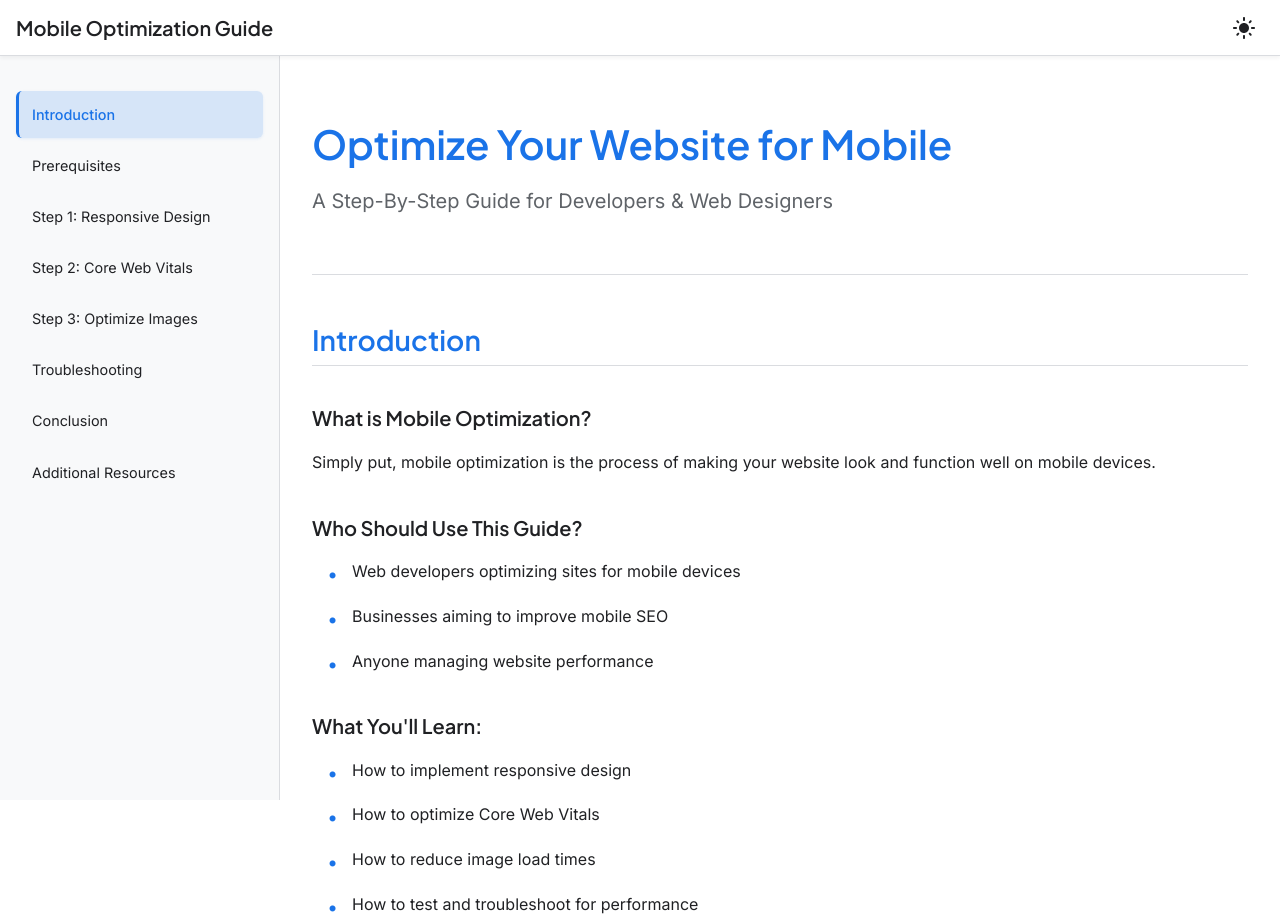
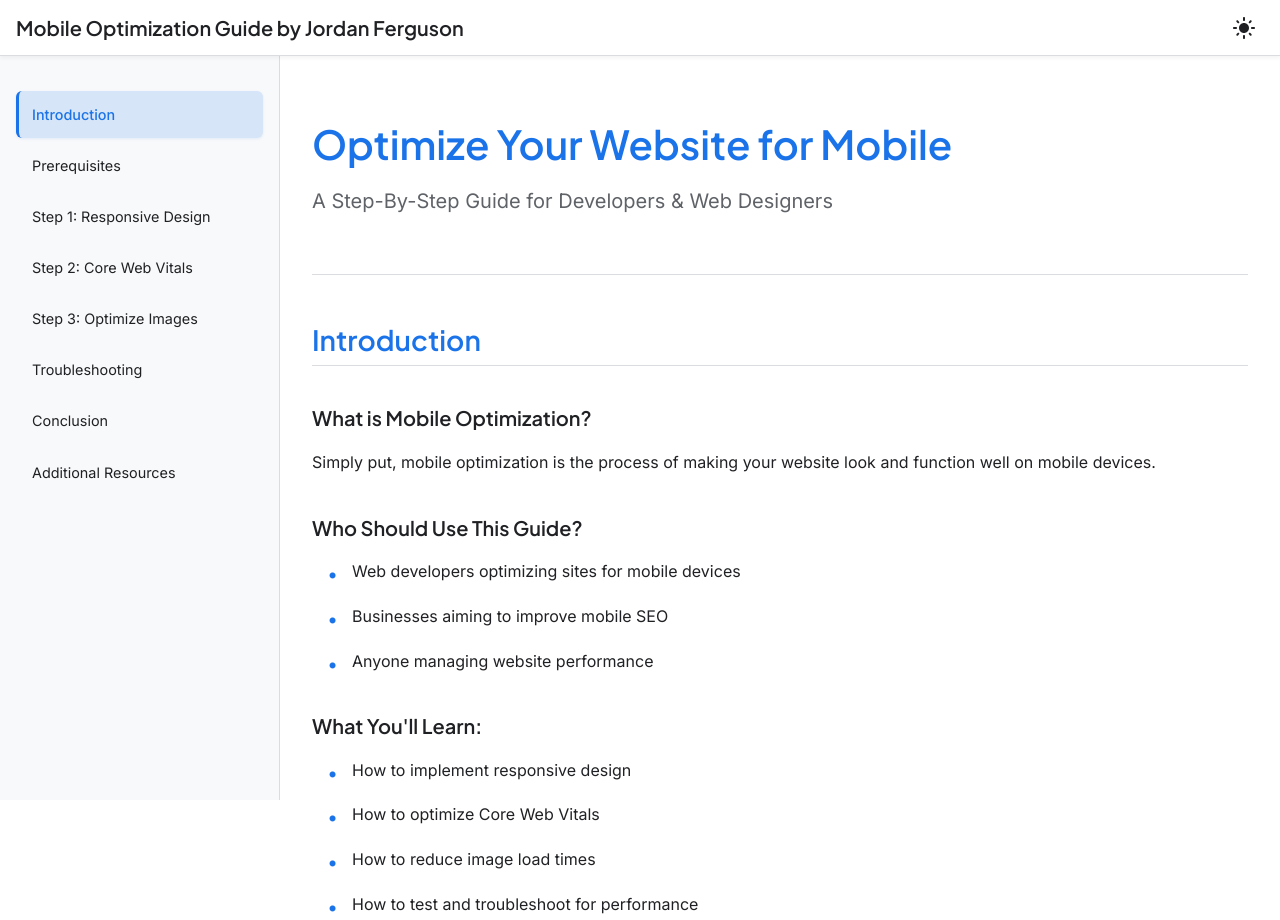
Before and after one commit to PatientCode/Technical-Writing-Sample, a plain HTML site: page index.html in a window 1280 px wide. Shown: the top 920 px of the page. Drawn offline with Linux system fonts and the light colour scheme.

Commit message:
Update index.html

```diff
--- a/index.html
+++ b/index.html
@@ -19,7 +19,7 @@
                         <path d="M3 18h18v-2H3v2zm0-5h18v-2H3v2zm0-7v2h18V6H3z"/>
                     </svg>
                 </button>
-                <h1>Mobile Optimization Guide</h1>
+                <h1>Mobile Optimization Guide by Jordan Ferguson</h1>
             </div>
             <button id="theme-btn" aria-label="Toggle theme">
                 <svg id="light-icon" width="24" height="24" viewBox="0 0 24 24" fill="currentColor">
```
